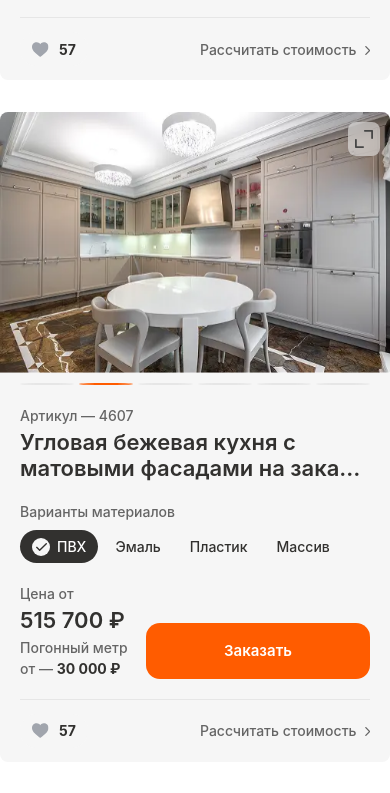
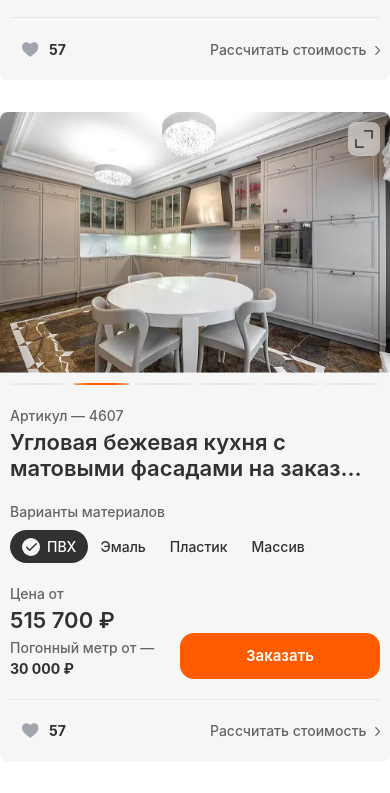
Before and after one commit to dmiweb/sepium-test, a website built with Vite: page index.html in a window 390 px wide. Shown: the part 619-1412 px from the top of the page. Built offline with nearby package versions, Linux system fonts and the light colour scheme; a script that the page names is missing.

Commit message:
fix: style mobile variant

```diff
--- a/src/styles/card.css
+++ b/src/styles/card.css
@@ -332,7 +332,6 @@
   }
 }
 
-
 @media (hover: hover) and (pointer: fine) {
   .product-card:hover .product-card__buy {
     display: block;
@@ -340,6 +339,7 @@
 }
 
 @media (max-width: 768px) {
+
   .swiper-button-next,
   .swiper-button-prev {
     display: none;
@@ -349,7 +349,22 @@
     display: none;
   }
 
+  .product-card__body {
+    padding-left: 10px;
+    padding-right: 10px;
+  }
+
+  .product-card__modifications {
+    gap: 0;
+  }
+
+  .product-card__purchase {
+    gap: 10px;
+  }
+
   .product-card__buy-btn {
+    max-width: 200px;
+    height: 46px;
     opacity: 1;
     visibility: visible;
   }
```
